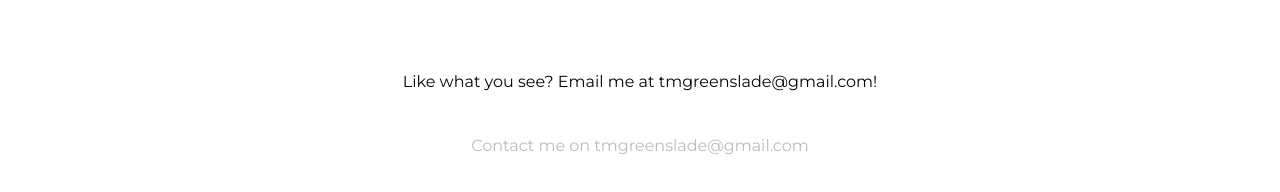
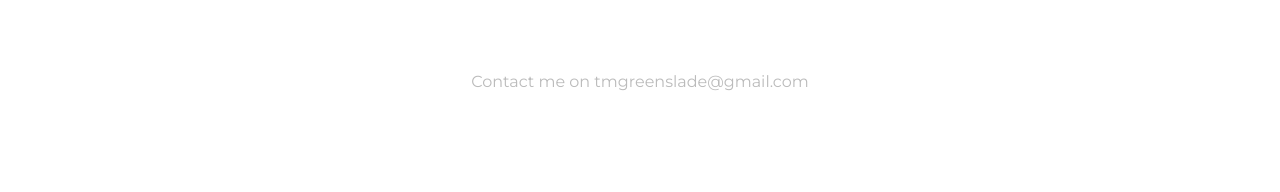
Before and after one commit to treegroves/portfolio-gatsby, a Gatsby site: page /projects in a window 1280 px wide. Shown: the part 818-1010 px from the top of the page. After the commit the page ends 952 px from the top, so only its background shows below. Built offline with nearby package versions, Linux system fonts and the light colour scheme; Gatsby itself is replaced by a stand-in of ours.

Commit message:
Remove contact

```diff
--- a/src/pages/projects/index.js
+++ b/src/pages/projects/index.js
@@ -31,7 +31,6 @@ export default function Projects({ data }) {
             </Link>
           ))}
         </div>
-        <p>Like what you see? Email me at {contact}!</p>
       </div>
     </Layout>
   )
```
